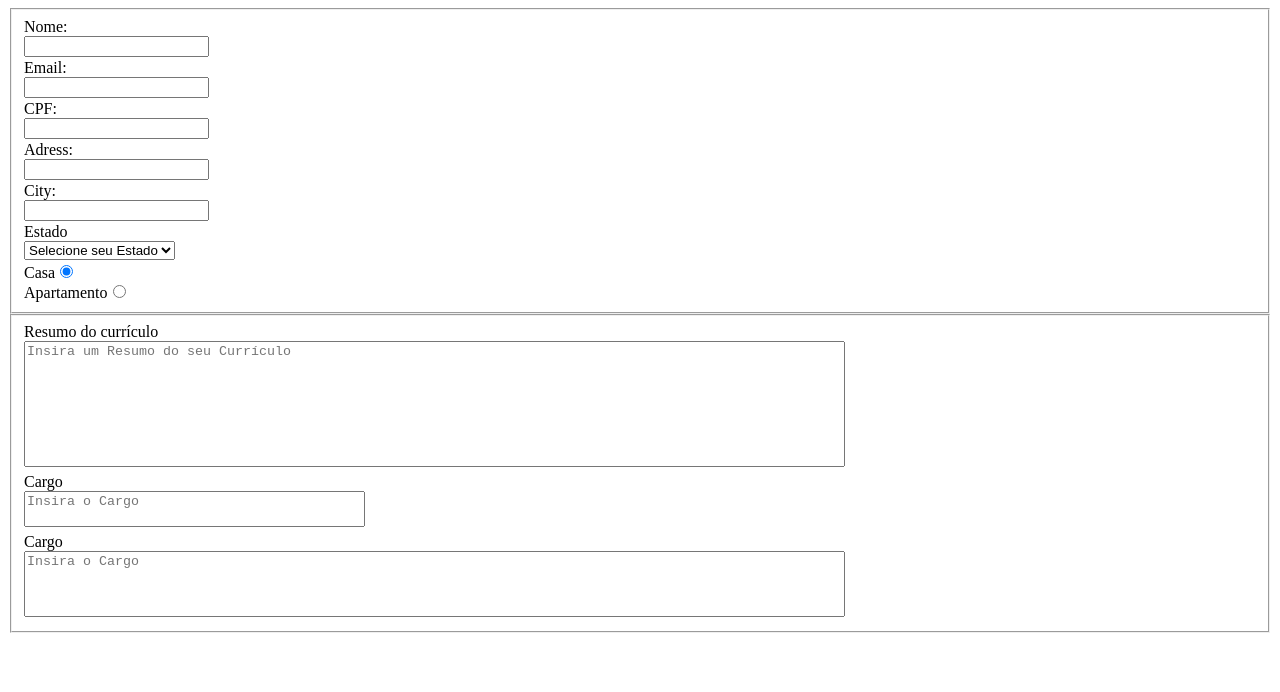
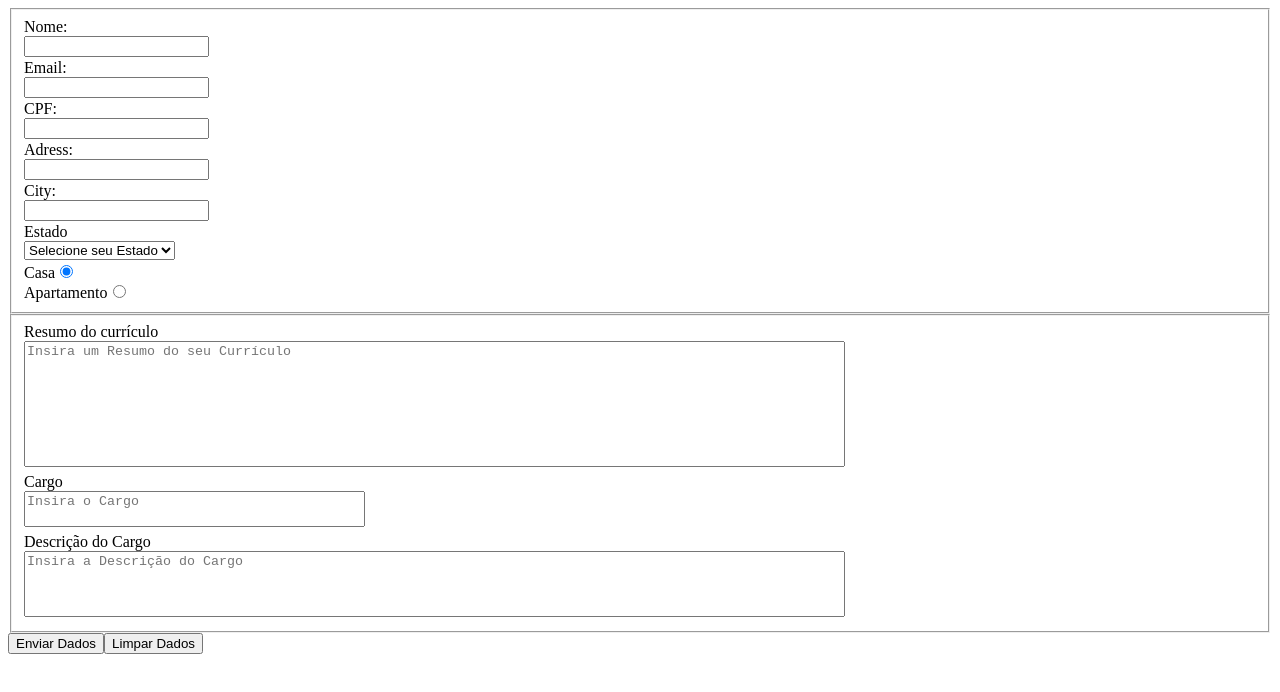
Before and after one commit to DannOut/Trybe-exercicios, a React (Create React App) app in the folder 2.Front-End/11.2-forms-in-react/learning3/: page / in a window 1280 px wide. Shown: the top 692 px of the page. Built offline with nearby package versions, Linux system fonts and the light colour scheme.

Commit message:
learning 11.2 forms

```diff
--- /dev/null
+++ b/2.Front-End/11.2-forms-in-react/learning3/src/Components/Button/ClearBtn.jsx
@@ -0,0 +1,9 @@
+import React, { Component } from 'react'
+
+export default class ClearBtn extends Component {
+  render() {
+    return (
+      <button type="reset">Limpar Dados</button>
+    )
+  }
+}
--- /dev/null
+++ b/2.Front-End/11.2-forms-in-react/learning3/src/Components/Button/SubmitBtn.jsx
@@ -0,0 +1,11 @@
+import React, { Component } from 'react'
+
+export default class SubmitBtn extends Component {
+  render() {
+    return (
+      <button type="submit">
+        Enviar Dados
+      </button>
+    )
+  }
+}
--- a/2.Front-End/11.2-forms-in-react/learning3/src/Components/Forms.jsx
+++ b/2.Front-End/11.2-forms-in-react/learning3/src/Components/Forms.jsx
@@ -10,6 +10,8 @@ import Residence from './Inputs/Residence';
 import Curriculum from './Inputs/Curriculum';
 import JobInfo from './Inputs/JobInfo';
 import JobDescription from './Inputs/JobDescription';
+import SubmitBtn from './Button/SubmitBtn';
+import ClearBtn from './Button/ClearBtn';
 
 export default class Forms extends Component {
   constructor() {
@@ -26,13 +28,16 @@ export default class Forms extends Component {
       curriculum: '',
       jobInfo: '',
       jobDescription: '',
+      submitBtn: true
     };
   }
 
   changeHandler({ target }) {
     const { name } = target;
     const value = target.type === 'checkbox' ? target.checked : target.value;
-    this.setState({ [name]: value });
+    this.setState({ [name]: value }, () => {
+
+    });
   }
 
   // handler to check max length and acuse error if true
@@ -55,6 +60,7 @@ export default class Forms extends Component {
       curriculum,
       jobInfo,
       jobDescription,
+      submitBtn
     } = this.state;
 
     const { maxCharacterHandler, changeHandler } = this;
@@ -64,7 +70,7 @@ export default class Forms extends Component {
         <Fieldset>
           <Name
             name="nameField"
-            value={nameField}
+            value={nameField.toUpperCase()}
             changeHandler={changeHandler}
             maxCharacterHandler={maxCharacterHandler}
           />
@@ -124,6 +130,11 @@ export default class Forms extends Component {
             maxCharacterHandler={maxCharacterHandler}
           />
         </Fieldset>
+        <SubmitBtn
+        disabled={submitBtn}
+        />
+        <ClearBtn />
+
       </form>
     );
   }
--- a/2.Front-End/11.2-forms-in-react/learning3/src/Components/Inputs/JobDescription.jsx
+++ b/2.Front-End/11.2-forms-in-react/learning3/src/Components/Inputs/JobDescription.jsx
@@ -9,12 +9,12 @@ export default class JobDescription extends Component {
     return (
       <div className="inputjobDesc inputs">
         <label htmlFor="inputjobDesc">
-          Cargo
+          Descrição do Cargo
           <textarea
             type="text"
             rows={4}
             cols={100}
-            placeholder="Insira o Cargo"
+            placeholder="Insira a Descrição do Cargo"
             value={value}
             name={name}
             id="inputjobDesc"
--- a/2.Front-End/11.2-forms-in-react/learning3/src/Components/Inputs/Name.jsx
+++ b/2.Front-End/11.2-forms-in-react/learning3/src/Components/Inputs/Name.jsx
@@ -16,6 +16,7 @@ export default class Name extends Component {
             name={name}
             id="inputName"
             onChange={changeHandler}
+            required
           />
           {/* Checagem de erro  */}
           <span> {maxCharacterHandler(40, value)} </span>
```
Also changed, not shown: 2.Front-End/11.2-forms-in-react/learning3/src/Components/Functions/ShowInput.jsx (added), 1 other file (tests, documents, lock files or other folders).
